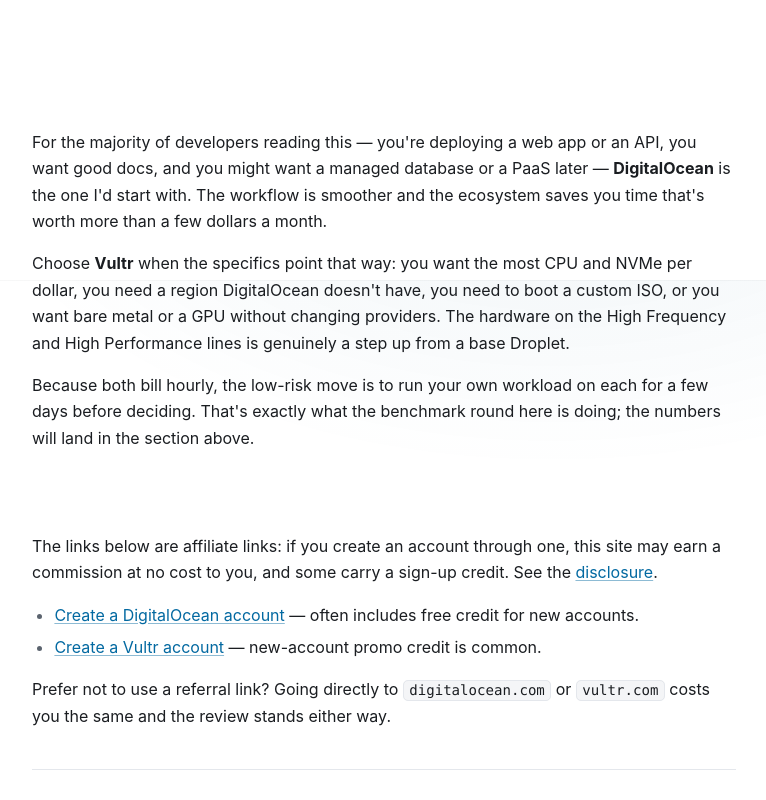
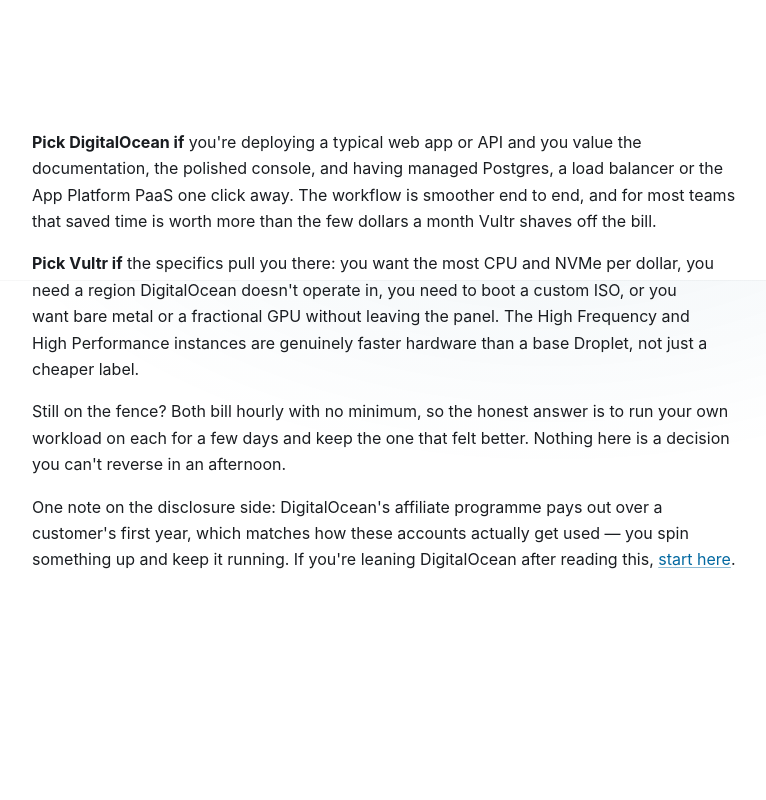
Before and after one commit to KAKAURIDZE-GIGI/affirmation, a Next.js app: page /digitalocean-vs-vultr in a window 1280 px wide. Shown: the part 4520-5320 px from the top of the page, without its empty margins (88-854 px from the left). Built offline with nearby package versions, Linux system fonts and the light colour scheme; no server answers.

Commit message:
Updated links and copy

```diff
--- a/app/digitalocean-vs-vultr/page.tsx
+++ b/app/digitalocean-vs-vultr/page.tsx
@@ -339,55 +339,94 @@
 
       <h2>Recommendation</h2>
       <p>
-        For the majority of developers reading this — you&apos;re deploying a
-        web app or an API, you want good docs, and you might want a managed
-        database or a PaaS later — <strong>DigitalOcean</strong> is the one
-        I&apos;d start with. The workflow is smoother and the ecosystem saves
-        you time that&apos;s worth more than a few dollars a month.
+        <strong>Pick DigitalOcean if</strong> you&apos;re deploying a typical
+        web app or API and you value the documentation, the polished console,
+        and having managed Postgres, a load balancer or the App Platform PaaS
+        one click away. The workflow is smoother end to end, and for most teams
+        that saved time is worth more than the few dollars a month Vultr shaves
+        off the bill.
       </p>
       <p>
-        Choose <strong>Vultr</strong> when the specifics point that way: you
-        want the most CPU and NVMe per dollar, you need a region DigitalOcean
-        doesn&apos;t have, you need to boot a custom ISO, or you want bare metal
-        or a GPU without changing providers. The hardware on the High Frequency
-        and High Performance lines is genuinely a step up from a base Droplet.
+        <strong>Pick Vultr if</strong> the specifics pull you there: you want
+        the most CPU and NVMe per dollar, you need a region DigitalOcean
+        doesn&apos;t operate in, you need to boot a custom ISO, or you want bare
+        metal or a fractional GPU without leaving the panel. The High Frequency
+        and High Performance instances are genuinely faster hardware than a base
+        Droplet, not just a cheaper label.
       </p>
       <p>
-        Because both bill hourly, the low-risk move is to run your own workload
-        on each for a few days before deciding. That&apos;s exactly what the
-        benchmark round here is doing; the numbers will land in the section
-        above.
+        Still on the fence? Both bill hourly with no minimum, so the honest
+        answer is to run your own workload on each for a few days and keep the
+        one that felt better. Nothing here is a decision you can&apos;t reverse
+        in an afternoon.
       </p>
+      <p>
+        {/* TODO: replace with real AWIN deep link */}
+        One note on the disclosure side: DigitalOcean&apos;s affiliate programme
+        pays out over a customer&apos;s first year, which matches how these
+        accounts actually get used — you spin something up and keep it running.
+        If you&apos;re leaning DigitalOcean after reading this,{" "}
+        <a
+          href="https://www.digitalocean.com/"
+          rel="sponsored nofollow noopener"
+          target="_blank"
+        >
+          start here
+        </a>
+        .
+      </p>
+      <aside className="callout" role="note">
+        <span className="callout-label">Vultr credit</span>
+        <p>
+          Vultr is currently running a promo: sign up{" "}
+          {/* Vultr referral link (ref=9921215-9J) */}
+          <a
+            href="https://www.vultr.com/?ref=9921215-9J"
+            rel="sponsored nofollow noopener"
+            target="_blank"
+          >
+            through this link
+          </a>{" "}
+          and you get $300 in credit to try the platform yourself — no strings
+          beyond linking a payment method. It&apos;s a limited-time offer and
+          may not always be active; if the amount shown when you click through
+          is different, that&apos;s why.
+        </p>
+      </aside>
 
       <h2>Where to sign up</h2>
       <p>
-        The links below are affiliate links: if you create an account through
-        one, this site may earn a commission at no cost to you, and some carry a
-        sign-up credit. See the <Link href="/disclosure/">disclosure</Link>.
+        The two links below are tracked: DigitalOcean is an affiliate link (via
+        Awin), Vultr is a referral link. If you create an account through one,
+        this site may earn a commission at no cost to you. See the{" "}
+        <Link href="/disclosure/">disclosure</Link>.
       </p>
       <ul>
         <li>
-          {/* AFFILIATE LINK: DigitalOcean — replace href="#" with your approved
-              AWIN / DigitalOcean referral URL. Keep rel="sponsored nofollow". */}
-          <a href="#" rel="sponsored nofollow noopener">
+          {/* TODO: replace with real AWIN deep link */}
+          <a
+            href="https://www.digitalocean.com/"
+            rel="sponsored nofollow noopener"
+            target="_blank"
+          >
             Create a DigitalOcean account
           </a>{" "}
-          — often includes free credit for new accounts.
+          — new accounts often start with free credit.
         </li>
         <li>
-          {/* AFFILIATE LINK: Vultr — referral link (ref=9921214). */}
+          {/* Vultr referral link (ref=9921215-9J) */}
           <a
-            href="https://www.vultr.com/?ref=9921214"
+            href="https://www.vultr.com/?ref=9921215-9J"
             rel="sponsored nofollow noopener"
             target="_blank"
           >
             Create a Vultr account
           </a>{" "}
-          — new-account promo credit is common.
+          — currently $300 in trial credit (see the note above).
         </li>
       </ul>
       <p>
-        Prefer not to use a referral link? Going directly to{" "}
+        Prefer not to use a tracked link? Going directly to{" "}
         <code>digitalocean.com</code> or <code>vultr.com</code> costs you the
         same and the review stands either way.
       </p>
```
Also changed, not shown: app/deploy-node-app-hetzner/page.tsx (+12 -11 lines), app/disclosure/page.tsx (+6 -3 lines).
